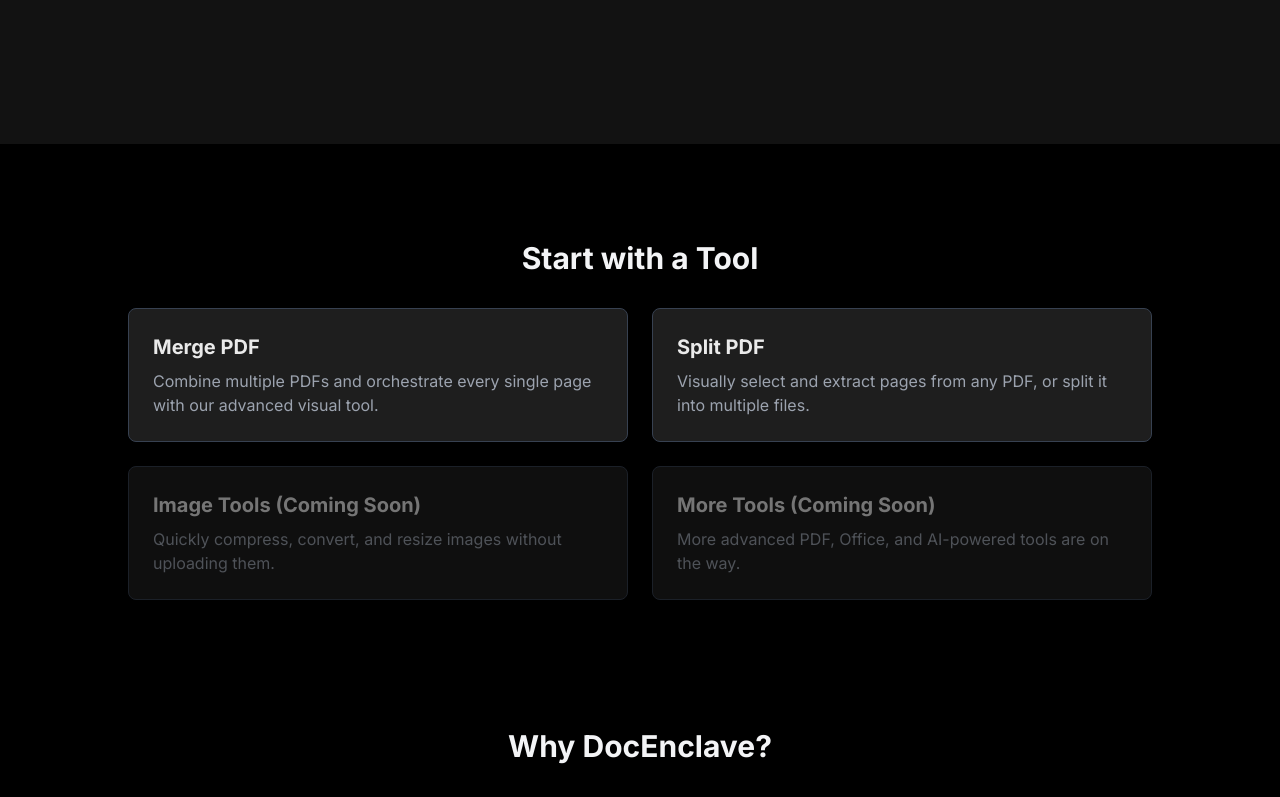
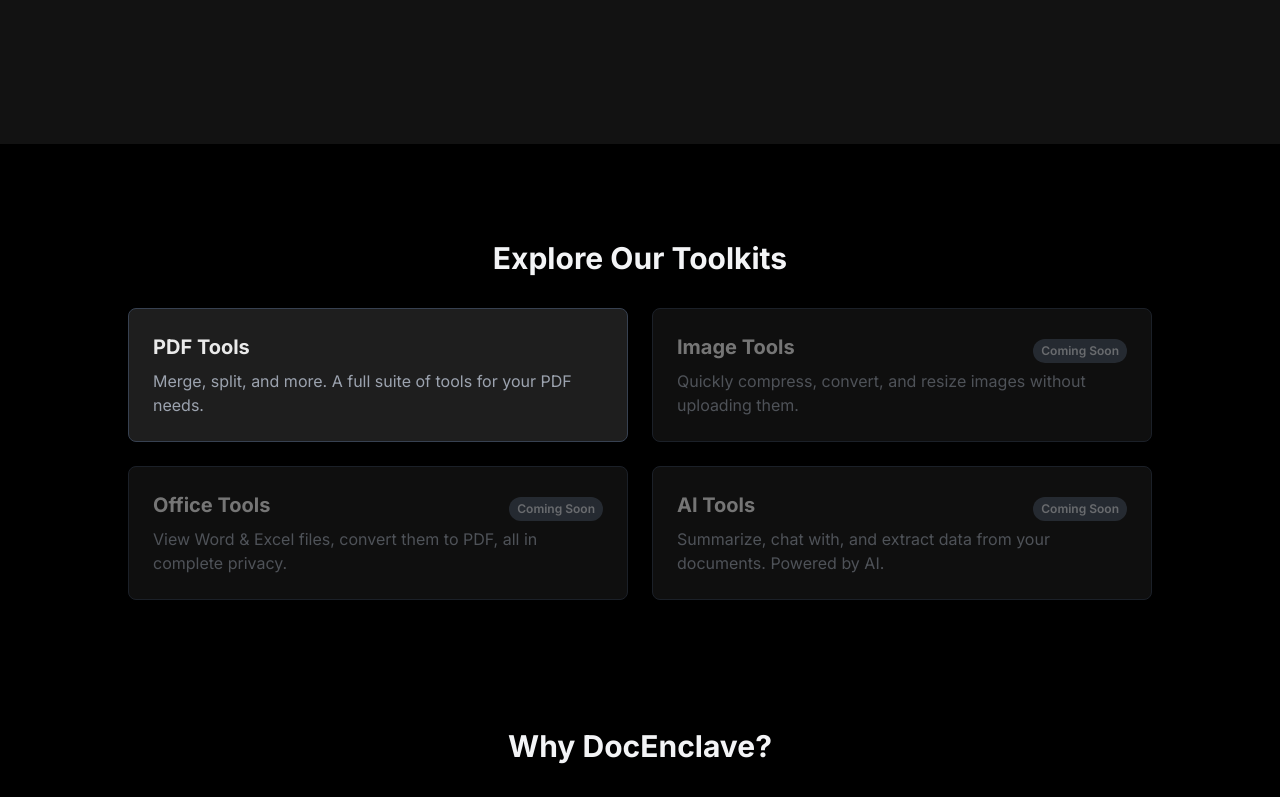
Before and after one commit to Swarnadeep17/docenclave, a Next.js app: page / in a window 1280 px wide. Shown: the part 656-1453 px from the top of the page. Built offline with nearby package versions, Linux system fonts and the light colour scheme; no server answers; the database is empty.

Commit message:
Update page.js

```diff
--- a/src/app/page.js
+++ b/src/app/page.js
@@ -1,31 +1,34 @@
 // src/app/page.js
 import ImpactCounter from '@/components/ImpactCounter';
+import Link from 'next/link';
 
-// --- UPDATED SECTION ---
-// We've made the tool links more specific to showcase our features.
+// --- THIS IS THE NEW CATEGORY-BASED STRUCTURE ---
 const toolCategories = [
   {
-    name: 'Merge PDF',
-    description: 'Combine multiple PDFs and orchestrate every single page with our advanced visual tool.',
-    href: '/merge-pdf'
+    name: 'PDF Tools',
+    description: 'Merge, split, and more. A full suite of tools for your PDF needs.',
+    href: '/pdf-tools' // This now links to our new PDF tools page
   },
   {
-    name: 'Split PDF',
-    description: 'Visually select and extract pages from any PDF, or split it into multiple files.',
-    href: '/split-pdf'
+    name: 'Image Tools',
+    description: 'Quickly compress, convert, and resize images without uploading them.',
+    href: '#', // Stays as a placeholder for now
+    isComingSoon: true
   },
   {
-    name: 'Image Tools (Coming Soon)',
-    description: 'Quickly compress, convert, and resize images without uploading them.',
-    href: '#'
+    name: 'Office Tools',
+    description: 'View Word & Excel files, convert them to PDF, all in complete privacy.',
+    href: '#',
+    isComingSoon: true
   },
   {
-    name: 'More Tools (Coming Soon)',
-    description: 'More advanced PDF, Office, and AI-powered tools are on the way.',
-    href: '#'
+    name: 'AI Tools',
+    description: 'Summarize, chat with, and extract data from your documents. Powered by AI.',
+    href: '#',
+    isComingSoon: true
   },
 ];
-// --- END OF UPDATED SECTION ---
+// --- END OF NEW STRUCTURE ---
 
 const uspItems = [
     {
@@ -45,16 +48,13 @@ const uspItems = [
     }
 ];
 
-// This async function fetches the stats on the server before rendering
-// It uses a revalidation period to cache the results and keep it fast.
 async function getStats() {
   try {
-    // USE THIS NEW, MORE RELIABLE WAY TO BUILD THE URL
     const baseUrl = process.env.VERCEL_PROJECT_PRODUCTION_URL
       ? `https://${process.env.VERCEL_PROJECT_PRODUCTION_URL}`
       : 'http://localhost:3000';
 
-    const statsRes = await fetch(`${baseUrl}/api/stats`, { next: { revalidate: 60 } }); // Revalidate every 60 seconds
+    const statsRes = await fetch(`${baseUrl}/api/stats`, { next: { revalidate: 60 } });
 
     if (!statsRes.ok) {
         console.error("Failed to fetch stats:", statsRes.status, await statsRes.text());
@@ -63,12 +63,11 @@ async function getStats() {
     return await statsRes.json();
   } catch (error) {
     console.error("Could not fetch stats:", error);
-    return { visits: 0, downloads: 0 }; // Return default values on error
+    return { visits: 0, downloads: 0 };
   }
 }
 
 export default async function HomePage() {
-  // Fetch the initial stats on the server
   const initialStats = await getStats();
 
   return (
@@ -82,7 +81,6 @@ export default async function HomePage() {
           The secure offline toolkit to merge, compress, and convert your files. No uploads. No tracking. No compromise.
         </p>
 
-        {/* We render the counter here, passing the server-fetched data */}
         <ImpactCounter
           initialVisits={initialStats.visits}
           initialDownloads={initialStats.downloads}
@@ -93,17 +91,20 @@ export default async function HomePage() {
       <div className="bg-black py-20 md:py-24 px-4">
         {/* Tool Selection Grid */}
         <div id="tools" className="w-full max-w-5xl mx-auto">
-          <h2 className="text-3xl font-bold mb-8 text-center text-gray-100">Start with a Tool</h2>
+          <h2 className="text-3xl font-bold mb-8 text-center text-gray-100">Explore Our Toolkits</h2>
           <div className="grid grid-cols-1 md:grid-cols-2 gap-6">
             {toolCategories.map((tool) => (
-              <a
+              <Link
                 key={tool.name}
                 href={tool.href}
-                className={`bg-card-bg p-6 rounded-lg border border-gray-700 transition-all duration-200 group ${tool.href === '#' ? 'opacity-50 cursor-not-allowed' : 'hover:border-accent'}`}
+                className={`bg-card-bg p-6 rounded-lg border border-gray-700 transition-all duration-200 group ${tool.isComingSoon ? 'opacity-50 cursor-not-allowed' : 'hover:border-accent'}`}
               >
-                <h3 className="text-xl font-bold mb-2 group-hover:text-accent">{tool.name}</h3>
+                <div className="flex justify-between items-center">
+                    <h3 className="text-xl font-bold mb-2 group-hover:text-accent">{tool.name}</h3>
+                    {tool.isComingSoon && <span className="text-xs bg-gray-600 text-gray-300 font-semibold px-2 py-1 rounded-full">Coming Soon</span>}
+                </div>
                 <p className="text-gray-400">{tool.description}</p>
-              </a>
+              </Link>
             ))}
           </div>
         </div>
```
